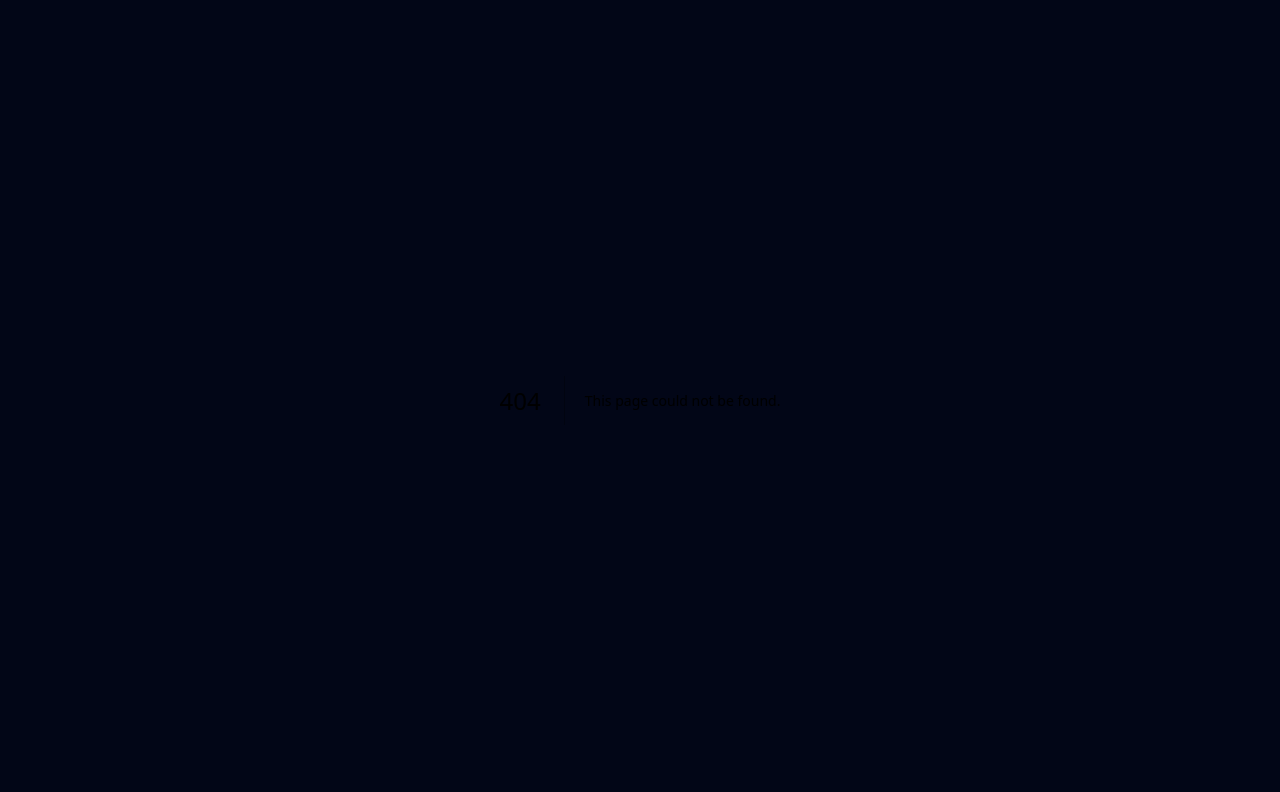
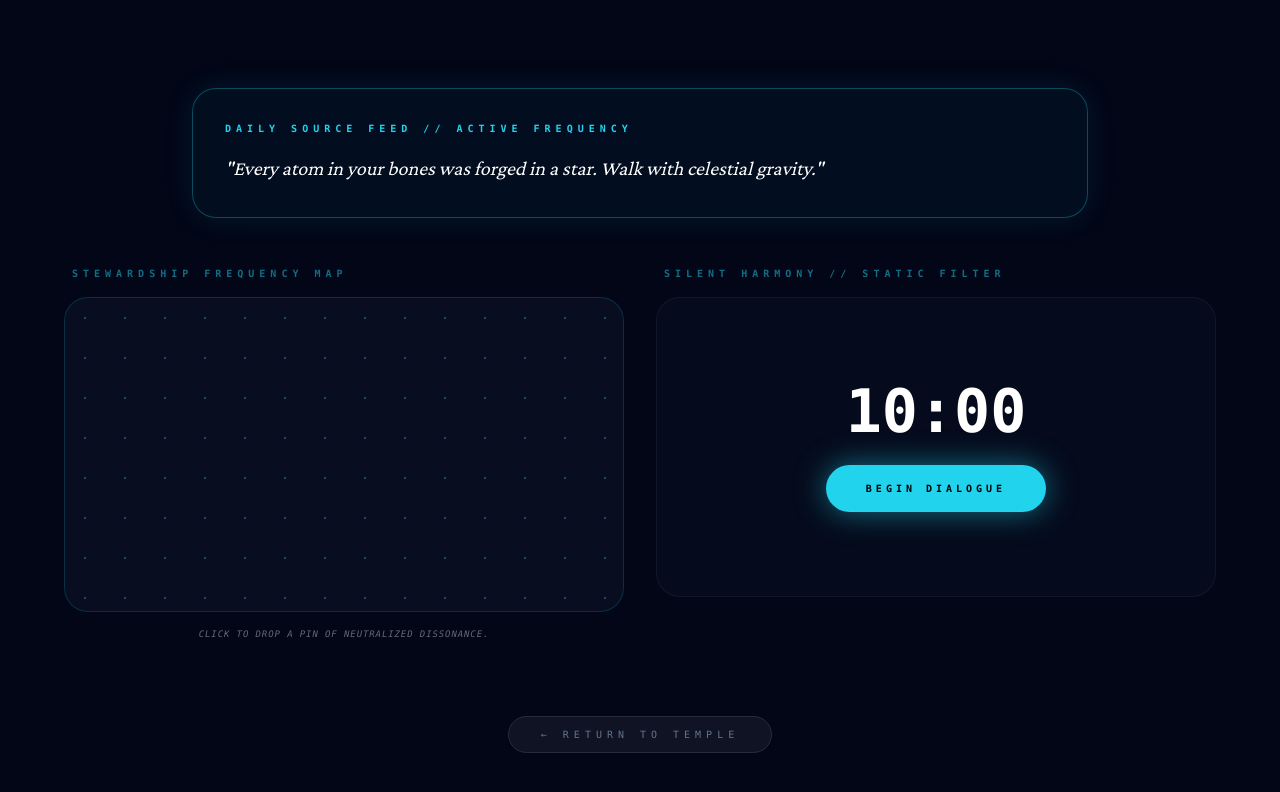
Before and after one commit to revdrsanchez-jpg/religious-humanism, a Next.js app: page /operations in a window 1280 px wide. Before the commit this address had no page. Shown: the top 792 px of the page. Built offline with nearby package versions, Linux system fonts and the light colour scheme.

Commit message:
Create page.js

```diff
--- /dev/null
+++ b/app/operations/page.js
@@ -0,0 +1,98 @@
+"use client";
+import React, { useState, useEffect } from 'react';
+import Link from 'next/link';
+
+export default function OperationsPage() {
+  const [pins, setPins] = useState([]);
+  const [timerActive, setTimerActive] = useState(false);
+  const [timeLeft, setTimeLeft] = useState(600);
+  const [insight, setInsight] = useState("Decrypting Source Feed...");
+
+  const insights = [
+    "Today, focus on the Chemistry of Holiness. Purify the vessel with Salt and Water.",
+    "The Heart is your electromagnetic core. Lead with high-voltage resonance today.",
+    "Every atom in your bones was forged in a star. Walk with celestial gravity.",
+    "Silence is the language of the All-Knowing. Listen to the gaps between thoughts.",
+    "You are a localized sensor for the Divine. Document the beauty you detect."
+  ];
+
+  useEffect(() => {
+    setInsight(insights[Math.floor(Math.random() * insights.length)]);
+    let interval = null;
+    if (timerActive && timeLeft > 0) {
+      interval = setInterval(() => setTimeLeft(t => t - 1), 1000);
+    }
+    return () => clearInterval(interval);
+  }, [timerActive, timeLeft]);
+
+  const dropPin = (e) => {
+    const rect = e.currentTarget.getBoundingClientRect();
+    const x = ((e.clientX - rect.left) / rect.width) * 100;
+    const y = ((e.clientY - rect.top) / rect.height) * 100;
+    setPins([...pins, { x, y, id: Date.now() }]);
+  };
+
+  return (
+    <div className="min-h-screen bg-[#020617] text-cyan-50 font-mono p-6">
+
+      {/* 1. THE DAILY SOURCE FEED */}
+      <section className="max-w-4xl mx-auto pt-16 mb-12">
+        <div className="p-8 rounded-3xl bg-cyan-950/20 border border-cyan-400/30 backdrop-blur-md shadow-[0_0_30px_rgba(34,211,238,0.1)]">
+          <h2 className="text-[10px] tracking-[0.5em] text-cyan-400 mb-4 uppercase font-black">Daily Source Feed // Active Frequency</h2>
+          <p className="text-xl font-serif italic text-white leading-relaxed">"{insight}"</p>
+        </div>
+      </section>
+
+      <div className="max-w-6xl mx-auto grid lg:grid-cols-2 gap-8">
+
+        {/* 2. ELEMENTAL FREQUENCY MAP */}
+        <section className="space-y-4">
+          <h2 className="text-[10px] tracking-[0.5em] text-cyan-400 uppercase opacity-50 px-2 font-bold text-center lg:text-left">Stewardship Frequency Map</h2>
+          <div
+            onClick={dropPin}
+            className="relative w-full aspect-video rounded-3xl bg-slate-900/50 border border-cyan-500/20 overflow-hidden cursor-crosshair"
+            style={{ backgroundImage: 'radial-gradient(circle, #164e63 1px, transparent 1px)', backgroundSize: '40px 40px' }}
+          >
+            {pins.map(pin => (
+              <div key={pin.id} className="absolute w-4 h-4 -translate-x-1/2 -translate-y-1/2" style={{ left: `${pin.x}%`, top: `${pin.y}%` }}>
+                <div className="absolute inset-0 bg-cyan-400 rounded-full animate-ping opacity-75"></div>
+                <div className="w-full h-full bg-cyan-400 rounded-full shadow-[0_0_15px_cyan]"></div>
+              </div>
+            ))}
+          </div>
+          <p className="text-[9px] text-center opacity-40 uppercase tracking-widest italic">Click to drop a pin of neutralized dissonance.</p>
+        </section>
+
+        {/* 3. SILENT HARMONY MEDITATION */}
+        <section className="space-y-4">
+          <h2 className="text-[10px] tracking-[0.5em] text-cyan-400 uppercase opacity-50 px-2 font-bold text-center lg:text-left">Silent Harmony // Static Filter</h2>
+          <div className="relative p-12 rounded-3xl bg-slate-900/30 border border-white/5 flex flex-col items-center justify-center h-[300px] overflow-hidden">
+            <div className={`absolute inset-0 bg-cyan-400/5 transition-opacity duration-1000 ${timerActive ? 'opacity-20' : 'opacity-0'}`}></div>
+            <div className="relative z-10 text-center">
+              <div className="text-6xl font-black text-white mb-6">
+                {Math.floor(timeLeft / 60)}:{String(timeLeft % 60).padStart(2, '0')}
+              </div>
+              <button
+                onClick={() => setTimerActive(!timerActive)}
+                className={`px-10 py-4 rounded-full text-[10px] tracking-[0.4em] uppercase font-black transition-all ${timerActive ? 'bg-cyan-950 text-cyan-400 border border-cyan-400' : 'bg-cyan-400 text-black shadow-[0_0_30px_rgba(34,211,238,0.5)]'}`}
+              >
+                {timerActive ? 'Dialogue Active' : 'Begin Dialogue'}
+              </button>
+            </div>
+          </div>
+        </section>
+      </div>
+
+      <div className="mt-20 text-center">
+        <Link href="/" className="bg-white/5 border border-white/10 px-8 py-3 rounded-full text-[10px] tracking-[0.5em] uppercase text-slate-500 hover:text-cyan-400 hover:border-cyan-400 transition-all">
+          ← Return to Temple
+        </Link>
+      </div>
+
+      <style jsx global>{`
+        @import url('https://fonts.googleapis.com/css2?family=Crimson+Pro:italic,wght@0,200..900;1,200..900&display=swap');
+        .font-serif { font-family: 'Crimson Pro', serif; }
+      `}</style>
+    </div>
+  );
+}
```
